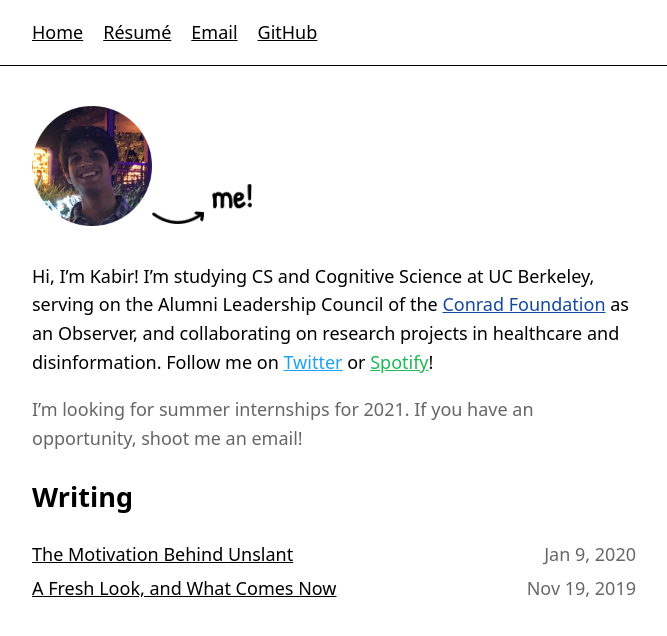
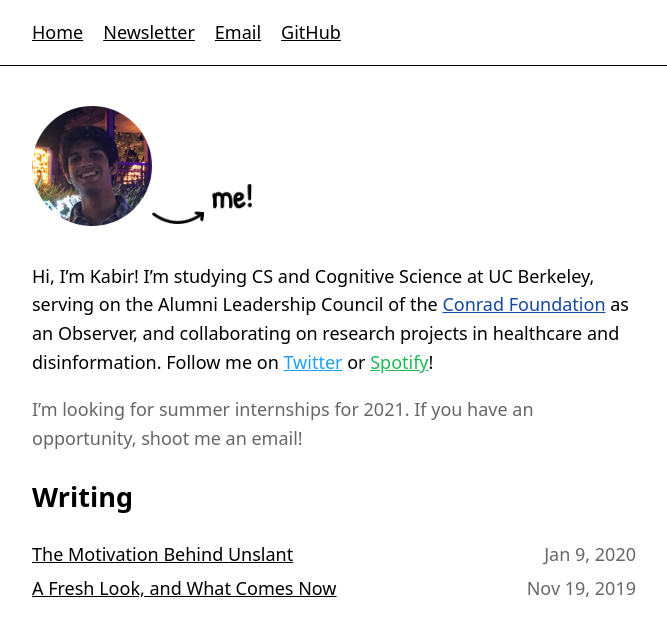
Before and after one commit to kbrgl/website, a Next.js app: page / in a window 1280 px wide. Shown: the top 636 px of the page, without its empty margins (306-973 px from the left). Built offline with nearby package versions, Linux system fonts and the light colour scheme; a web font is replaced by a local one.

Commit message:
Remove résumé link and add newsletter link

```diff
--- a/components/navbar.tsx
+++ b/components/navbar.tsx
@@ -11,9 +11,7 @@ export default function Navbar() {
             <Link href="/">
               <a>Home</a>
             </Link>
-            <a href="https://www.notion.so/kabirgoel/Kabir-Goel-d168ad4ac63f4e7fad8c601f6e679331">
-              Résumé
-            </a>
+            <a href="https://kabirgoel.substack.com">Newsletter</a>
             <a href="mailto:kabirgoel.kg@gmail.com">Email</a>
             <a href="https://github.com/kbrgl">GitHub</a>
           </div>
```
